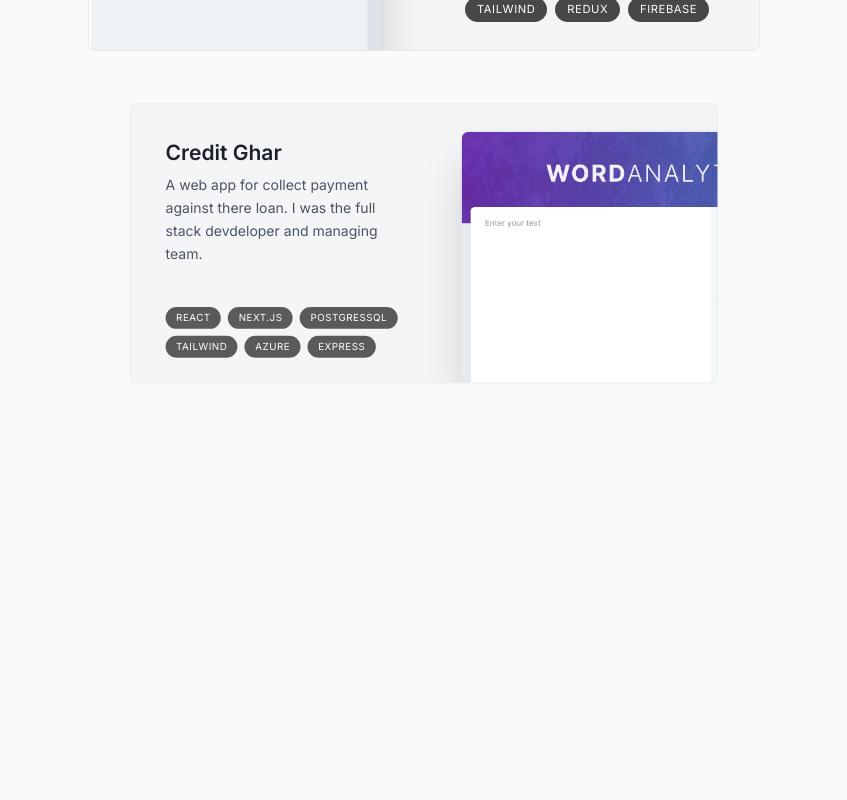
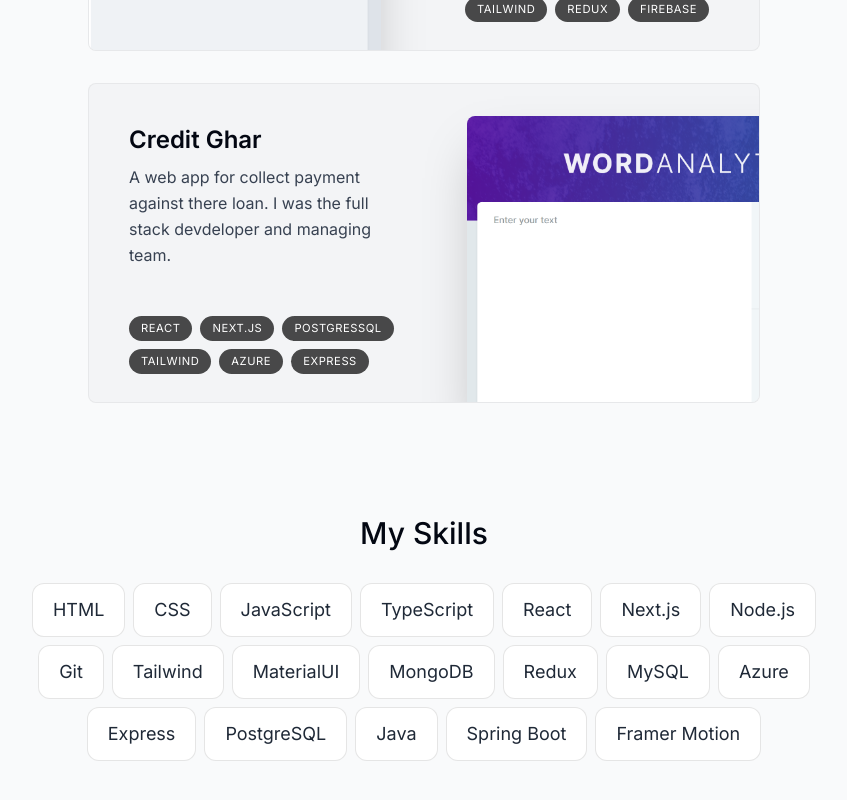
Before and after one commit to Parm-S/portfolio, a Next.js app: page / in a window 1280 px wide. Shown: the part 1982-2782 px from the top of the page, without its empty margins (216-1063 px from the left). Before the commit the page ends 2385 px from the top, so only its background shows below. Built offline with nearby package versions, Linux system fonts and the light colour scheme.

Commit message:
update skill component

```diff
--- a/app/page.tsx
+++ b/app/page.tsx
@@ -2,6 +2,7 @@
 import Intro from "@/components/Intro";
 import Project from "@/components/Project";
 import SectionDivider from "@/components/SectionDivider";
+import Skills from "@/components/Skills";
 
 export default function Home() {
   return (
@@ -10,6 +11,7 @@
       <SectionDivider />
       <About />
       <Project />
+      <Skills />
     </main>
   );
 }
--- a/components/Project/Project.tsx
+++ b/components/Project/Project.tsx
@@ -12,7 +12,7 @@
   const { ref } = useSectionInView({ actionName: "Projects", threshold: 0.5 });
 
   return (
-    <section id="projects" className="scroll-m-28" ref={ref}>
+    <section id="projects" className="scroll-m-28 mb-28" ref={ref}>
       <SectionHeading>My Projects</SectionHeading>
       <div>
         {projectsData.map((project) => (
--- /dev/null
+++ b/components/Skills/Skills.tsx
@@ -0,0 +1,51 @@
+"use client";
+
+import React from "react";
+import SectionHeading from "../SectionHeading";
+import { skillsData } from "@/lib/data";
+import { useSectionInView } from "@/lib/hook";
+import { motion } from "framer-motion";
+
+const fadeInAnimationVariants = {
+  initial: {
+    opacity: 0,
+    y: 100,
+  },
+  animate:(index:number) => ({
+    opacity: 1,
+    y: 0,
+    transition: {
+      duration: 0.05 * index,
+    },
+  }),
+};
+
+const Skills = () => {
+  const { ref } = useSectionInView({ actionName: "Skills", threshold: 0.5 });
+  return (
+    <section
+      ref={ref}
+      id="skills"
+      className="mb-28 max-w-[53rem] scroll-mt-28 text-center sm:mb-40"
+    >
+      <SectionHeading>My Skills</SectionHeading>
+      <ul className="flex flex-wrap justify-center gap-2 text-lg text-gray-800">
+        {skillsData.map((skill,index) => (
+          <motion.li
+            key={skill}
+            className="bg-white border border-black/[0.1] rounded-xl px-5 py-3"
+            variants={fadeInAnimationVariants}
+            initial="initial"
+            whileInView="animate"
+            viewport={{ once: true }}
+            custom={index}
+          >
+            {skill}
+          </motion.li>
+        ))}
+      </ul>
+    </section>
+  );
+};
+
+export default Skills;
--- /dev/null
+++ b/components/Skills/index.ts
@@ -0,0 +1,3 @@
+import Skills from "./Skills";
+
+export default Skills
```
